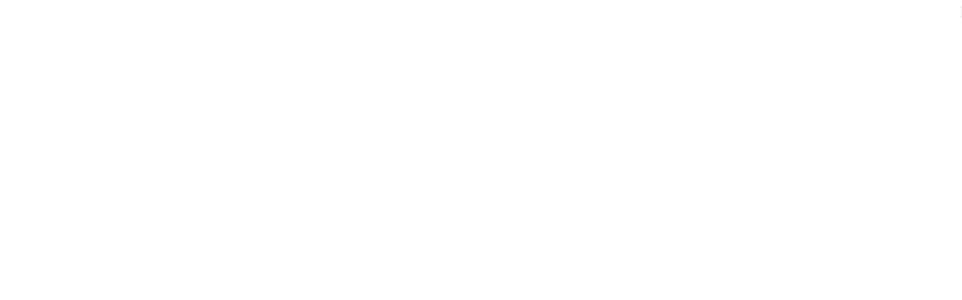
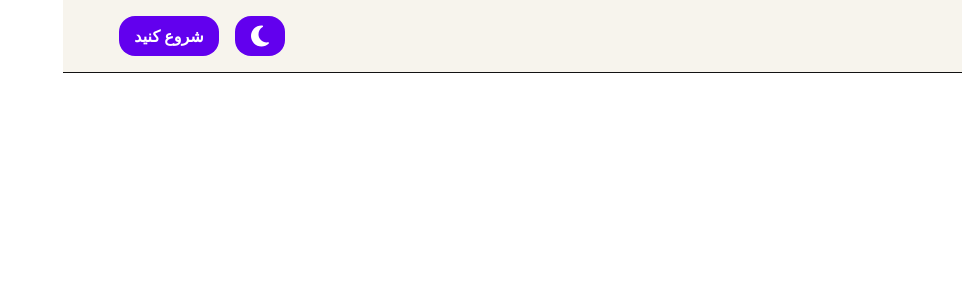
Before and after one commit to mohammadmehdidalvandii/code-negar-frontend, a React (Vite) app: page / in a window 1280 px wide. Shown: the top 300 px of the page, without its empty margins (318-1280 px from the left). Built offline with nearby package versions, Linux system fonts and the light colour scheme.

Commit message:
created navbar Home not fixed

```diff
--- /dev/null
+++ b/src/components/template/homePage/NavbarHome/NavbarHome.tsx
@@ -0,0 +1,23 @@
+import React from 'react'
+import { Link } from 'react-router-dom'
+import BtnTheme from '../../../modules/BtnTheme/BtnTheme'
+
+
+
+const NavbarHome:React.FC = () =>{
+  return (
+    <section className="block bg-bg-home dark:bg-bg-dark border-b border-b-text dark:border-b-text-dark">
+        <div className="container">
+            <div className="flex justify-between items-center py-4">
+                <Link to='/' className='block font-danaBlack text-3xl select-none dark:text-text-dark'>کــــــــבنــــــگار</Link>
+                <div className="flex justify-between items-center gap-x-4">
+                    <BtnTheme/>
+                    <Link to='/Login' className='btn_primary'>شروع کنید</Link>
+                </div>
+            </div>
+        </div>
+    </section>
+  )
+}
+
+export default NavbarHome
--- a/src/page/HomePage/HomePage.tsx
+++ b/src/page/HomePage/HomePage.tsx
@@ -1,8 +1,11 @@
 import React from 'react'
+import NavbarHome from '../../components/template/homePage/NavbarHome/NavbarHome'
 
 const HomePage:React.FC = ()=>{
   return (
-    <div>HomePage</div>
+    <>
+    <NavbarHome/>
+    </>
   )
 }
 
```
